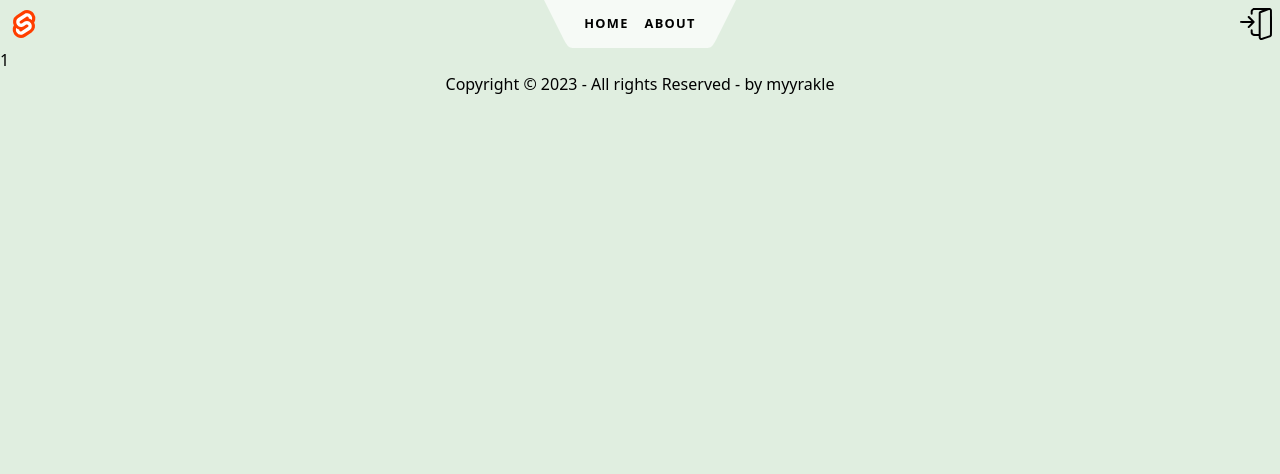
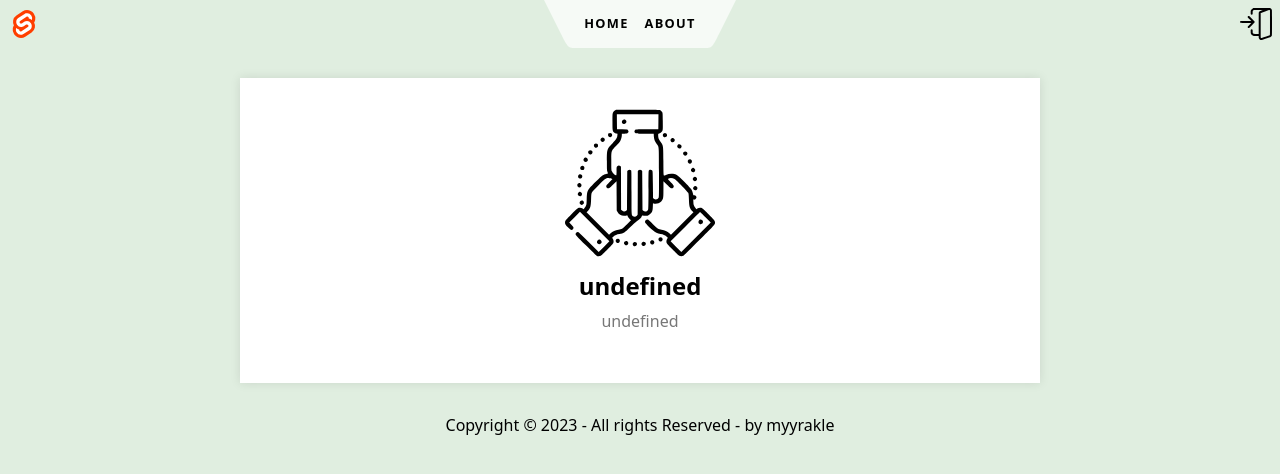
Before and after one commit to tokkitang/tokkitang, a SvelteKit app: page /team/1 in a window 1280 px wide. Shown: the top 474 px of the page. Built offline with nearby package versions, Linux system fonts and the light colour scheme.

Commit message:
add: team page template

```diff
--- a/src/routes/team/[teamId]/+page.svelte
+++ b/src/routes/team/[teamId]/+page.svelte
@@ -1,7 +1,80 @@
 <script lang="ts">
+	import { onMount } from 'svelte';
 	import { page } from '$app/stores';
+	import type { User } from '../../../lib/types/User';
+	import { getCookie } from '../../../lib/utils/cookie';
+	import { getUserInfo } from '../../../lib/api/user/get-user-info';
+	import teamPlaceholder from '$lib/images/team-placeholder.svg';
+	import type { Team } from '../../../lib/types/Team';
+
+	export let myInfo: User | null = null;
+	export const teamId = $page.params.teamId;
+	export let team: Team | null = null;
+
+	onMount(async () => {
+		const accessToken = getCookie('access_token');
+
+		if (accessToken) {
+			try {
+				const userInfoResponse = await getUserInfo(accessToken);
+				myInfo = { ...userInfoResponse };
+			} catch (error) {
+				console.error(error);
+			}
+		}
+	});
 </script>
 
-<div class="text-column">
-	<h1>{$page.params.teamId}</h1>
+<div class="container">
+	<div class="profile">
+		{#if team?.thumbnail_url}
+			<img class="profile-image" src={team?.thumbnail_url} alt="" />
+		{:else}
+			<img class="profile-image" src={teamPlaceholder} alt="" />{/if}
+
+		<h2 class="nickname">{team?.name}</h2>
+		<p class="email">{team?.description}</p>
+	</div>
 </div>
+
+<style>
+	* {
+		margin: 0;
+		padding: 0;
+		box-sizing: border-box;
+	}
+
+	.container {
+		max-width: 800px;
+		margin: 30px auto;
+		padding: 30px;
+		background-color: #ffffff;
+		box-shadow: 0 0 10px rgba(0, 0, 0, 0.1);
+	}
+
+	.profile {
+		display: flex;
+		flex-direction: column;
+		align-items: center;
+		margin-bottom: 20px;
+	}
+
+	.profile-image {
+		width: 150px;
+		height: 150px;
+		border-radius: 20%;
+		object-fit: cover;
+	}
+
+	.nickname {
+		font-size: 24px;
+		font-weight: bold;
+		margin-top: 10px;
+	}
+
+	.email {
+		font-size: 16px;
+		color: #777;
+		margin-top: 5px;
+	}
+</style>
```
